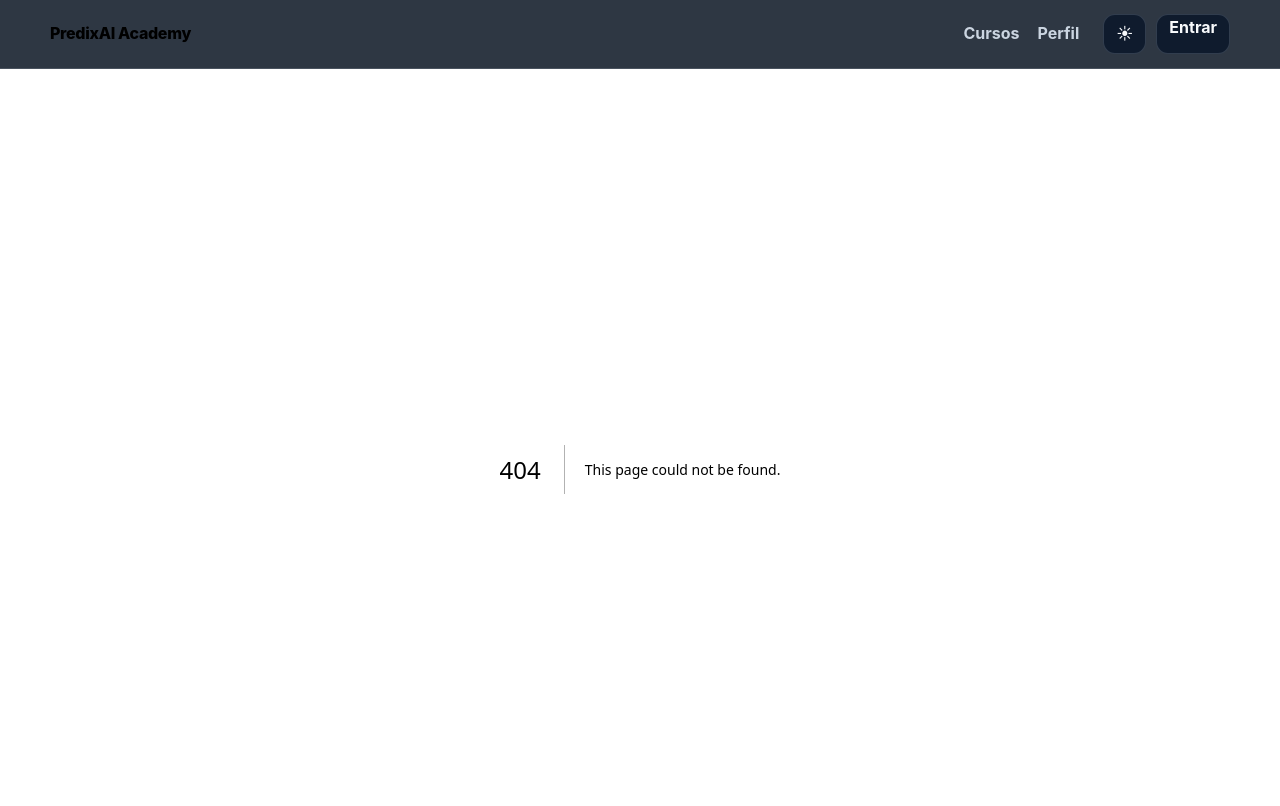
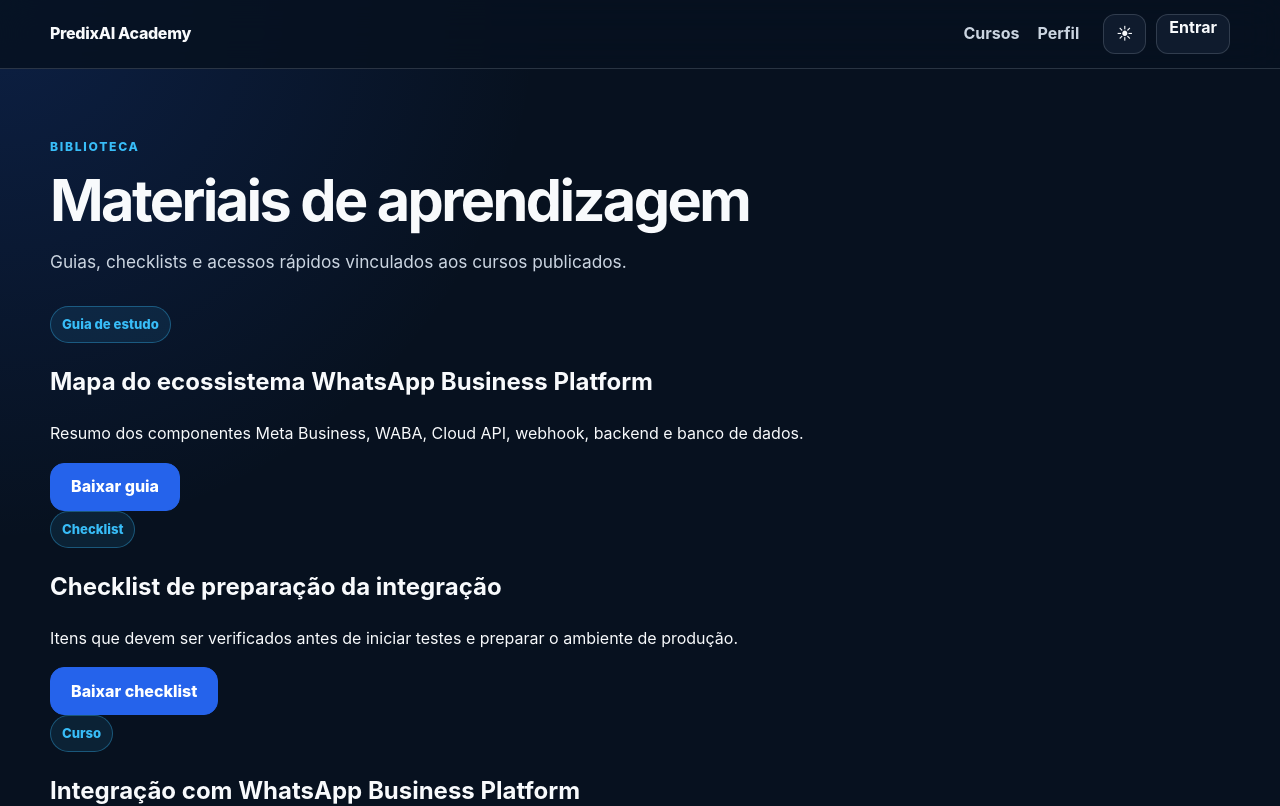
Before and after one commit to leon337/predixai-academy, a Next.js app: page /biblioteca in a window 1280 px wide. Before the commit this address had no page. Shown: the top 806 px of the page. Built offline with nearby package versions, Linux system fonts and the light colour scheme.

Commit message:
feat(library): add initial learning resources page

```diff
--- /dev/null
+++ b/app/biblioteca/page.tsx
@@ -0,0 +1,45 @@
+export default function LibraryPage() {
+  const materials = [
+    {
+      type: "Guia de estudo",
+      title: "Mapa do ecossistema WhatsApp Business Platform",
+      description: "Resumo dos componentes Meta Business, WABA, Cloud API, webhook, backend e banco de dados.",
+      href: "/materiais/mapa-ecossistema-whatsapp.md",
+      action: "Baixar guia",
+    },
+    {
+      type: "Checklist",
+      title: "Checklist de preparação da integração",
+      description: "Itens que devem ser verificados antes de iniciar testes e preparar o ambiente de produção.",
+      href: "/materiais/checklist-integracao-whatsapp.md",
+      action: "Baixar checklist",
+    },
+    {
+      type: "Curso",
+      title: "Integração com WhatsApp Business Platform",
+      description: "Acesse as seis aulas, responda aos quizzes e acompanhe seu progresso no painel do aluno.",
+      href: "/cursos/whatsapp-business-platform",
+      action: "Abrir curso",
+    },
+  ];
+
+  return (
+    <main className="page shell">
+      <section className="page-heading">
+        <span className="eyebrow">Biblioteca</span>
+        <h1>Materiais de aprendizagem</h1>
+        <p>Guias, checklists e acessos rápidos vinculados aos cursos publicados.</p>
+      </section>
+      <section className="resource-grid">
+        {materials.map((material) => (
+          <article className="resource-card" key={material.title}>
+            <span className="badge">{material.type}</span>
+            <h2>{material.title}</h2>
+            <p>{material.description}</p>
+            <a className="button primary" href={material.href}>{material.action}</a>
+          </article>
+        ))}
+      </section>
+    </main>
+  );
+}
```
